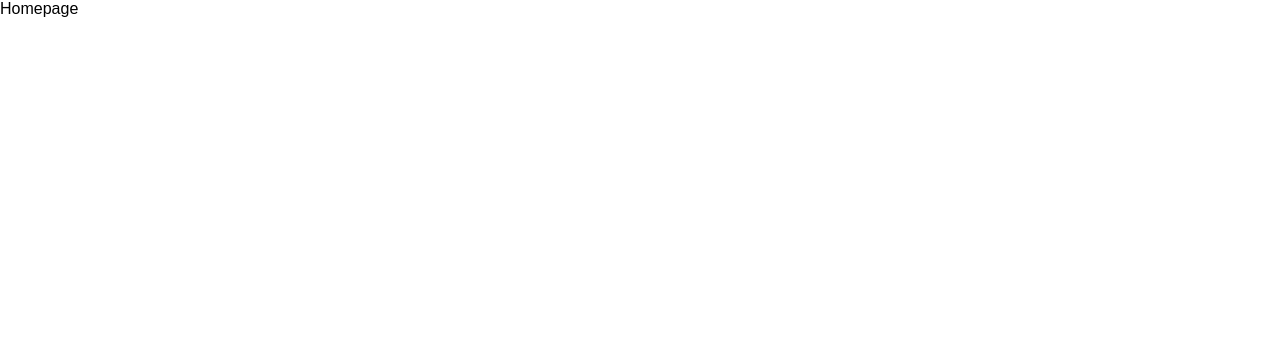
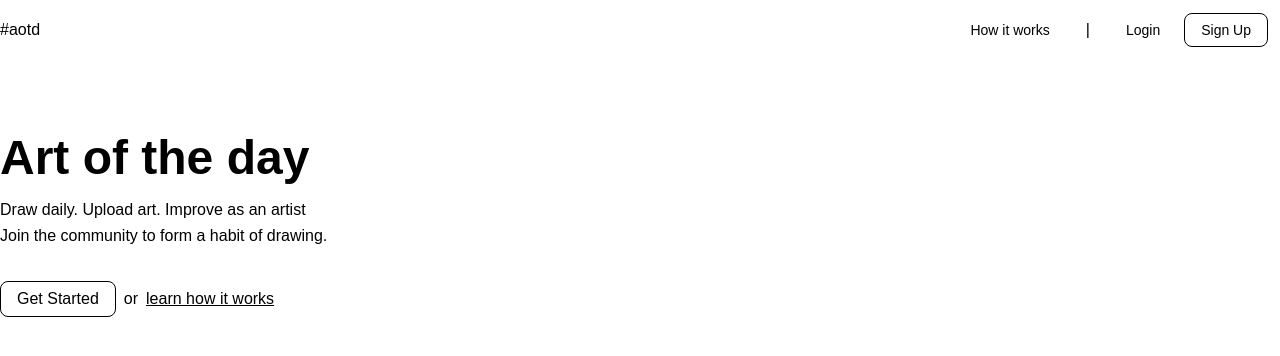
Before and after one commit to nishantdania/aotd-web, a React app: page / in a window 1280 px wide. Shown: the top 356 px of the page. Built offline with nearby package versions, Linux system fonts and the light colour scheme; the HTML template or start-up script is replaced by a standard one.

Commit message:
added homepage

```diff
--- a/public/index.html
+++ b/public/index.html
@@ -19,7 +19,7 @@
       work correctly both with client-side routing and a non-root public URL.
       Learn how to configure a non-root public URL by running `npm run build`.
     -->
-    <title>React App</title>
+    <title>#aotd | Art of the day</title>
   </head>
   <body>
     <noscript>
--- /dev/null
+++ b/src/components/Buttons/TransparentButton/index.js
@@ -0,0 +1 @@
+export {default} from './transparentButton.js';
--- /dev/null
+++ b/src/components/Buttons/TransparentButton/transparentButton.css
@@ -0,0 +1,9 @@
+.button {
+  text-decoration: none;
+  color: #000;
+  border: 1px solid;
+  border-radius: 8px;
+  padding: 8px 16px;
+  font-size: inherit;
+  display: inline-block;
+}
--- /dev/null
+++ b/src/components/Buttons/TransparentButton/transparentButton.js
@@ -0,0 +1,16 @@
+import React, {Component} from 'react';
+import cx from 'classnames';
+import styles from './transparentButton.css';
+import { Link } from 'react-router-dom';
+
+class TransparentButton extends Component {
+
+  render () {
+    const { text, link } = this.props;
+    return <Link to={link} className={cx(styles['button'])}>
+      {text}
+    </Link>
+  }
+}
+
+export default TransparentButton;
--- /dev/null
+++ b/src/components/Homepage/Hero/hero.css
@@ -0,0 +1,28 @@
+.outer {
+  margin: 70px 0 0 0;
+}
+
+.upper {
+  margin: 0 0 36px 0;
+}
+
+.upper h1 {
+  font-weight: 700;
+  font-size: 48px;
+  margin: 0 0 16px 0;
+}
+
+.upper h2 {
+  font-size: 16px;
+  margin: 0 0 8px 0;
+  font-weight: normal;
+}
+
+.or {
+  padding: 0 8px;
+}
+
+.link {
+  text-decoration: underline;
+  cursor: pointer;
+}
--- /dev/null
+++ b/src/components/Homepage/Hero/hero.js
@@ -0,0 +1,36 @@
+import React, {Component} from 'react';
+import cx from 'classnames';
+import styles from './hero.css';
+import TransparentButton from '../../Buttons/TransparentButton';
+
+class Hero extends Component {
+
+  render () {
+    return <div className={cx(styles['outer'])}>
+      <div className={cx(styles['upper'])}>
+        <h1>
+          Art of the day
+        </h1>
+        <h2>
+          Draw daily. Upload art. Improve as an artist
+        </h2>
+        <h2>
+          Join the community to form a habit of drawing.
+        </h2>
+      </div>
+      <div>
+        <span>
+          <TransparentButton text='Get Started' link='/signup'/>
+        </span>
+        <span className={cx(styles['or'])}>
+          or
+        </span>
+        <span className={cx(styles['link'])}>
+          learn how it works
+        </span>
+      </div>
+    </div>
+  }
+}
+
+export default Hero;
--- /dev/null
+++ b/src/components/Homepage/Hero/index.js
@@ -0,0 +1 @@
+export {default} from './hero.js';
--- a/src/components/Homepage/homepage.js
+++ b/src/components/Homepage/homepage.js
@@ -1,13 +1,12 @@
 import React, {Component} from 'react';
 import cx from 'classnames';
 import styles from './homepage.css';
+import Hero from './Hero';
 
 class Homepage extends Component {
 
   render () {
-    return <div>
-      Homepage
-    </div>
+    return <Hero />
   }
 }
 
--- a/src/components/Navbar/navbar.css
+++ b/src/components/Navbar/navbar.css
@@ -0,0 +1,31 @@
+.nav {
+  display: flex;
+  height: 60px;
+  align-items: center;
+  justify-content: space-between;
+}
+
+.logo {
+  text-decoration: none;
+  color: #000;
+}
+
+.links {
+  display: flex;
+  align-items: center;
+}
+
+.links li {
+  font-size: 14px;
+  cursor: pointer;
+  display: inline-block;
+  margin: 0 12px;
+}
+
+.links li:hover {
+
+}
+
+.pipe {
+  padding: 0 24px;
+}
--- a/src/components/Navbar/navbar.js
+++ b/src/components/Navbar/navbar.js
@@ -1,13 +1,33 @@
 import React, {Component} from 'react';
 import cx from 'classnames';
 import styles from './navbar.css';
+import TransparentButton from '../Buttons/TransparentButton';
+import { Link } from 'react-router-dom';
 
 class Navbar extends Component {
 
   render () {
-    return <div>
-
-    </div>
+    return <nav className={cx(styles['nav'])}>
+      <Link to='/' className={cx(styles['logo'])}>
+        #aotd
+      </Link>
+      <div className={cx(styles['links'])}>
+        <ul>
+          <li>
+            How it works
+          </li>
+        </ul>
+        <span className={cx(styles['pipe'])}>|</span>
+        <ul>
+          <li>
+            Login
+          </li>
+          <li>
+            <TransparentButton text='Sign Up' link='/signup'/>
+          </li>
+        </ul>
+      </div>
+    </nav>
   }
 }
 
--- a/src/index.css
+++ b/src/index.css
@@ -1,5 +1,29 @@
-body {
+html, body, div, span, applet, object, iframe,
+h1, h2, h3, h4, h5, h6, p, blockquote, pre,
+a, abbr, acronym, address, big, cite, code,
+del, dfn, em, img, ins, kbd, q, s, samp,
+small, strike, strong, sub, sup, tt, var,
+b, u, i, center,
+dl, dt, dd, ol, ul, li,
+fieldset, form, label, legend,
+table, caption, tbody, tfoot, thead, tr, th, td,
+article, aside, canvas, details, embed,
+figure, figcaption, footer, header, hgroup,
+menu, nav, output, ruby, section, summary,
+  time, mark, audio, video {
   margin: 0;
   padding: 0;
+  border: 0;
   font-family: sans-serif;
 }
+
+/* HTML5 display-role reset for older browsers */
+article, aside, details, figcaption, figure,
+  footer, header, hgroup, menu, nav, section {
+  display: block;
+}
+
+ol, ul {
+  list-style: none;
+
+}
```
